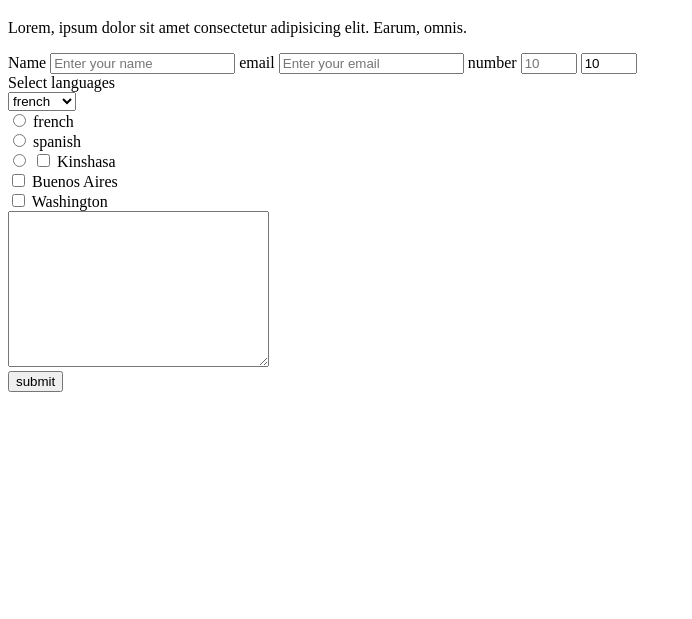
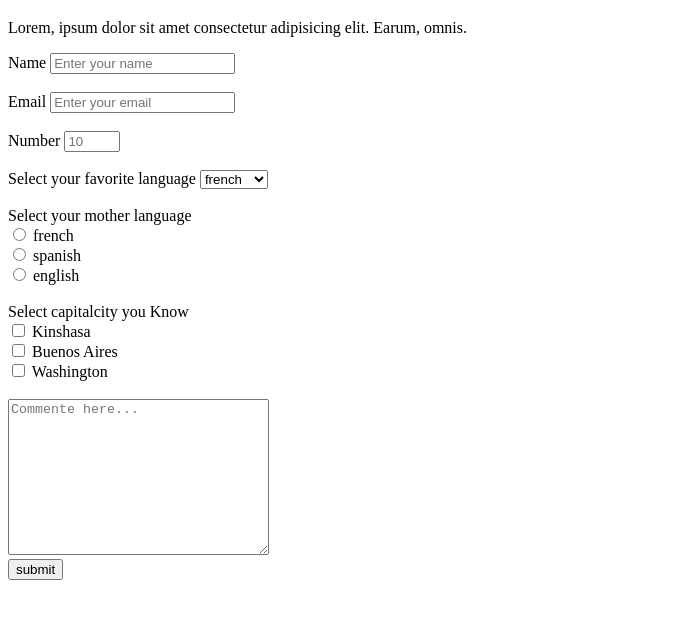
Before and after one commit to iambenkis/maria-and-ben, a plain HTML site: page index.html in a window 1280 px wide. Shown: the part 61-680 px from the top of the page, without its empty margins (0-692 px from the left). Drawn offline with Linux system fonts and the light colour scheme.

Commit message:
final commit

```diff
--- a/index.html
+++ b/index.html
@@ -17,32 +17,33 @@
   </p>
   <form action="" id="survey-form">
       <label id = "name-label">Name</label>
-      <input type="text" id="name" required placeholder="Enter your name">
-      <label id = "email-label">email</label>
-      <input type="email" id="email" required placeholder="Enter your email">
-      <label id = "number-label">number</label>
-
+      <input type="text" id="name" required placeholder="Enter your name"><br><br>
+      <label id = "email-label">Email</label>
+      <input type="email" id="email" required placeholder="Enter your email"><br><br>
+      <label id = "number-label">Number</label>
       <input type="number" id="number" required min="10" max="50" placeholder="10">
-      <input type="number" id="number" required min="10" max="50" value="10">
-
 
 
       <br>
-      <label for="">Select languages</label>
       <br>
+      <label for="">Select your favorite language</label>
+
       <select name="languages" id="dropdown">
-
           <option value="french">french</option>
           <option value="spanish">spanish</option>
           <option value="english">english</option>
-      </select>
+      </select><br>
      <br>
+     <label for="">Select your mother language</label><br>
       <input type="radio" id="french" name="fav_languages" value="french">
       <label for="french">french</label><br>
       <input type="radio" id="spanish" name="fav_languages" value="spanish">
       <label for="spanish">spanish</label><br>
       <input type="radio" id="english" name="fav_languages" value="english">
-      <label for="english>english</label>
+      <label for="english">english</label>
+      <br>
+      <br>
+      <label for="">Select capitalcity you Know</label>
       <br>
       <input type="checkbox" id="capitalcity" name="DrCongo" value="Kinshasa">
       <label for="DrCongo"> Kinshasa</label><br>
@@ -50,8 +51,8 @@
       <label for="Argentina">Buenos Aires</label><br>
       <input type="checkbox" id="capitalcity" name="USA" value="Washington">
       <label for="USA"> Washington</label>
-      <br>
-      <textarea name="" id="" cols="30" rows="10"></textarea>
+      <br><br>
+      <textarea name="" id="" cols="30" rows="10" placeholder="Commente here..."></textarea>
       <br>
        <button id="submit">submit</button>
   </form>
```
